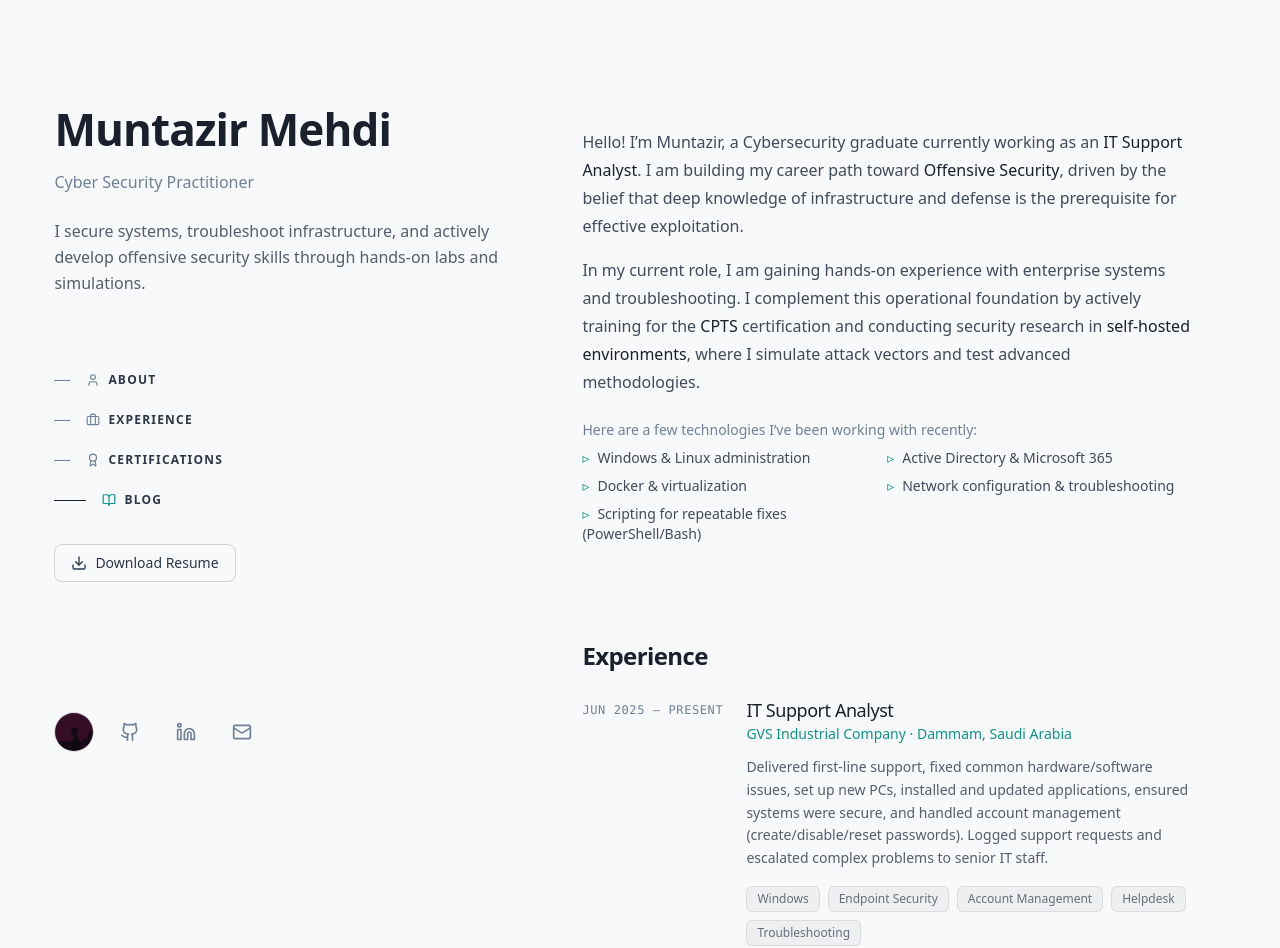
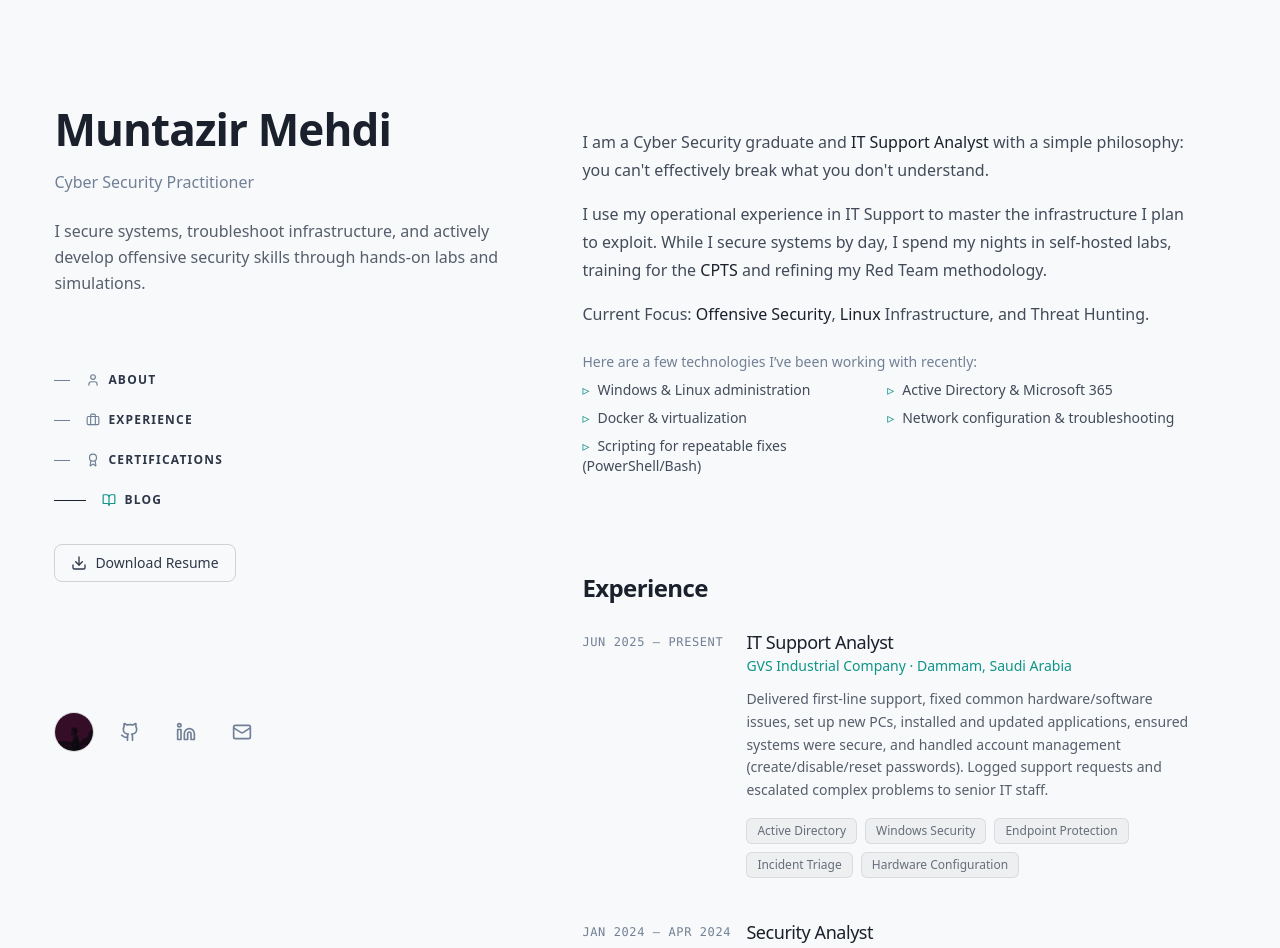
Before and after one commit to muntazirx/portfolio, a Next.js app: page / in a window 1280 px wide. Shown: the top 948 px of the page. Built offline with nearby package versions, Linux system fonts and the light colour scheme.

Commit message:
Update profile content, resume filename, and fix hydration warning

```diff
--- a/src/app/layout.tsx
+++ b/src/app/layout.tsx
@@ -57,7 +57,7 @@ export default function RootLayout({
   };
 
   return (
-    <html lang="en" className="bg-background">
+    <html lang="en" className="bg-background" suppressHydrationWarning>
       <body className={`${inter.variable} antialiased`}>
         <script
           type="application/ld+json"
--- a/src/data/site.ts
+++ b/src/data/site.ts
@@ -53,8 +53,9 @@ export const socialLinks: SocialLink[] = [
 ];
 
 export const aboutParagraphs: string[] = [
-  "Hello! I’m Muntazir, a Cybersecurity graduate currently working as an IT Support Analyst. I am building my career path toward Offensive Security, driven by the belief that deep knowledge of infrastructure and defense is the prerequisite for effective exploitation.",
-  "In my current role, I am gaining hands-on experience with enterprise systems and troubleshooting. I complement this operational foundation by actively training for the CPTS certification and conducting security research in self-hosted environments, where I simulate attack vectors and test advanced methodologies.",
+  "I am a Cyber Security graduate and IT Support Analyst with a simple philosophy: you can't effectively break what you don't understand.",
+  "I use my operational experience in IT Support to master the infrastructure I plan to exploit. While I secure systems by day, I spend my nights in self-hosted labs, training for the CPTS and refining my Red Team methodology.",
+  "Current Focus: Offensive Security, Linux Infrastructure, and Threat Hunting.",
 ];
 
 export const experiences: ExperienceItem[] = [
@@ -65,7 +66,7 @@ export const experiences: ExperienceItem[] = [
     end: "Present",
     summary:
       "Delivered first‑line support, fixed common hardware/software issues, set up new PCs, installed and updated applications, ensured systems were secure, and handled account management (create/disable/reset passwords). Logged support requests and escalated complex problems to senior IT staff.",
-    skills: ["Windows", "Endpoint Security", "Account Management", "Helpdesk", "Troubleshooting"],
+    skills: ["Active Directory", "Windows Security", "Endpoint Protection", "Incident Triage", "Hardware Configuration"],
   },
   {
     company: "Asia Pacific University of Technology & Innovation · Kuala Lumpur, Malaysia",
@@ -106,4 +107,4 @@ export const writings: WritingItem[] = [
 ];
 
 // Resume download link
-export const resumeUrl = "/Syed%20Muntazir%20Mehdi%20CV.pdf"; // Public path must be URL-encoded
+export const resumeUrl = "/Muntazir-Mehdi-CV.pdf";
```
Also changed, not shown: 1 other file (tests, documents, lock files or other folders).
